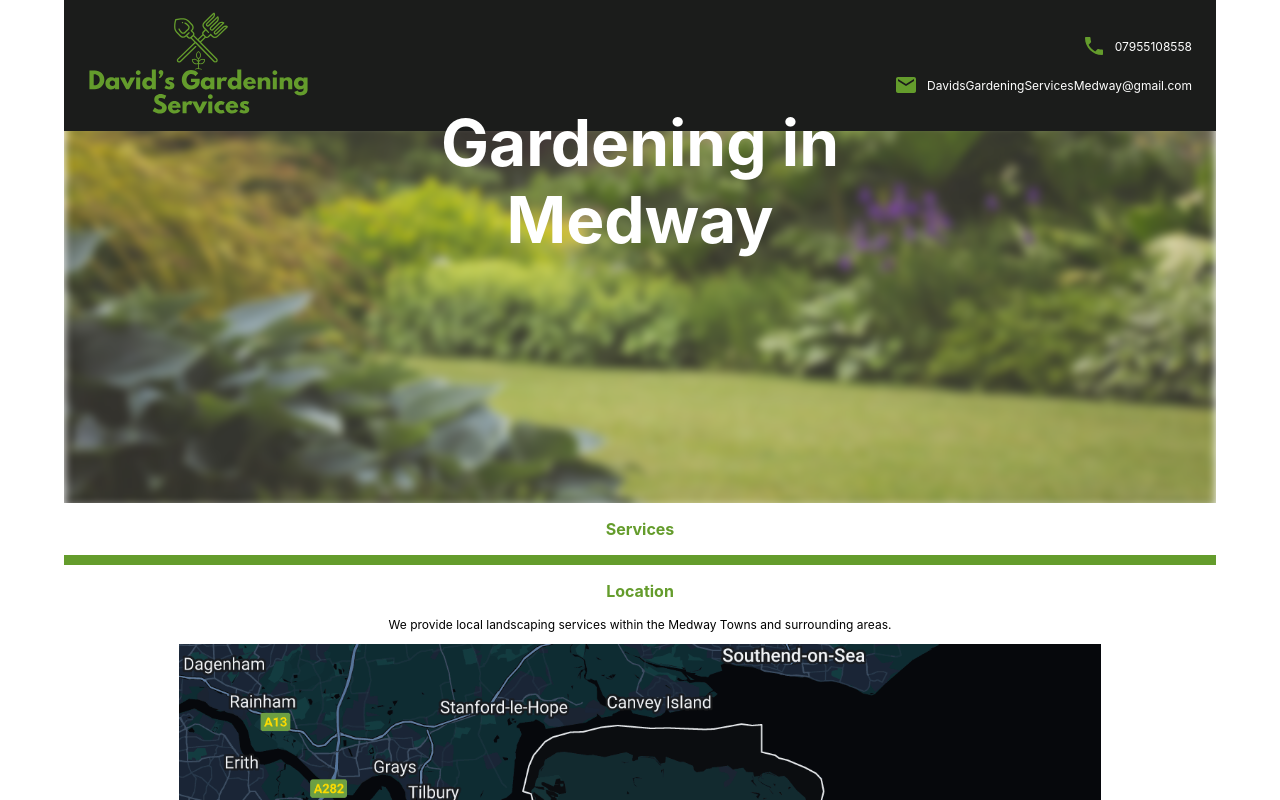
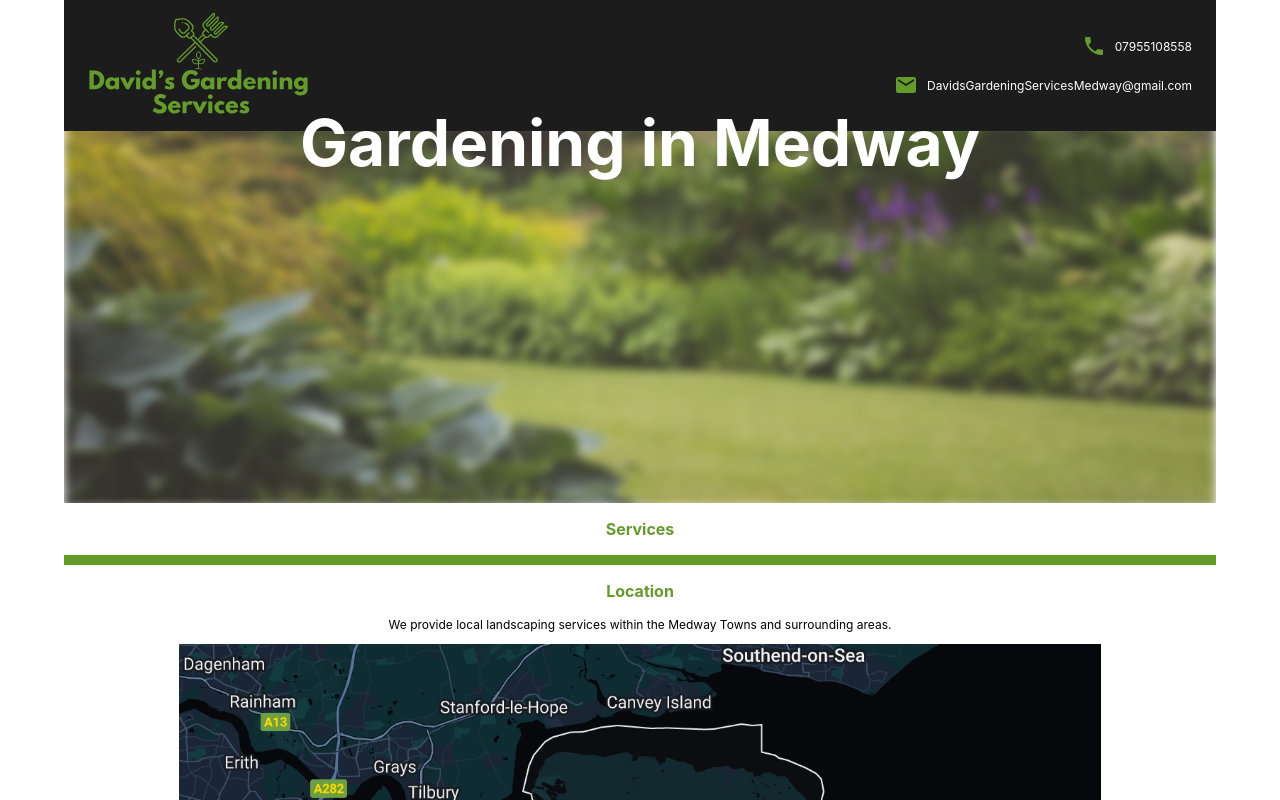
Before and after one commit to davidsgardeningservices/davidsgardeningservices.github.io, a React (Create React App) app: page / in a window 1280 px wide. Shown: the top 800 px of the page. Built offline with nearby package versions, Linux system fonts and the light colour scheme.

Commit message:
text over image

```diff
--- a/src/App.css
+++ b/src/App.css
@@ -24,11 +24,11 @@
 
 .homepage-picture-text {
     position: absolute;
-    top: 5vmin;
+    top: 5%;
     left: 0;
     right: 0;
     margin-inline: auto;
-    width: 50%;
+    width: 100%;
     color: white;
     font-weight: bold;
     font-size: 8vmin;
```
